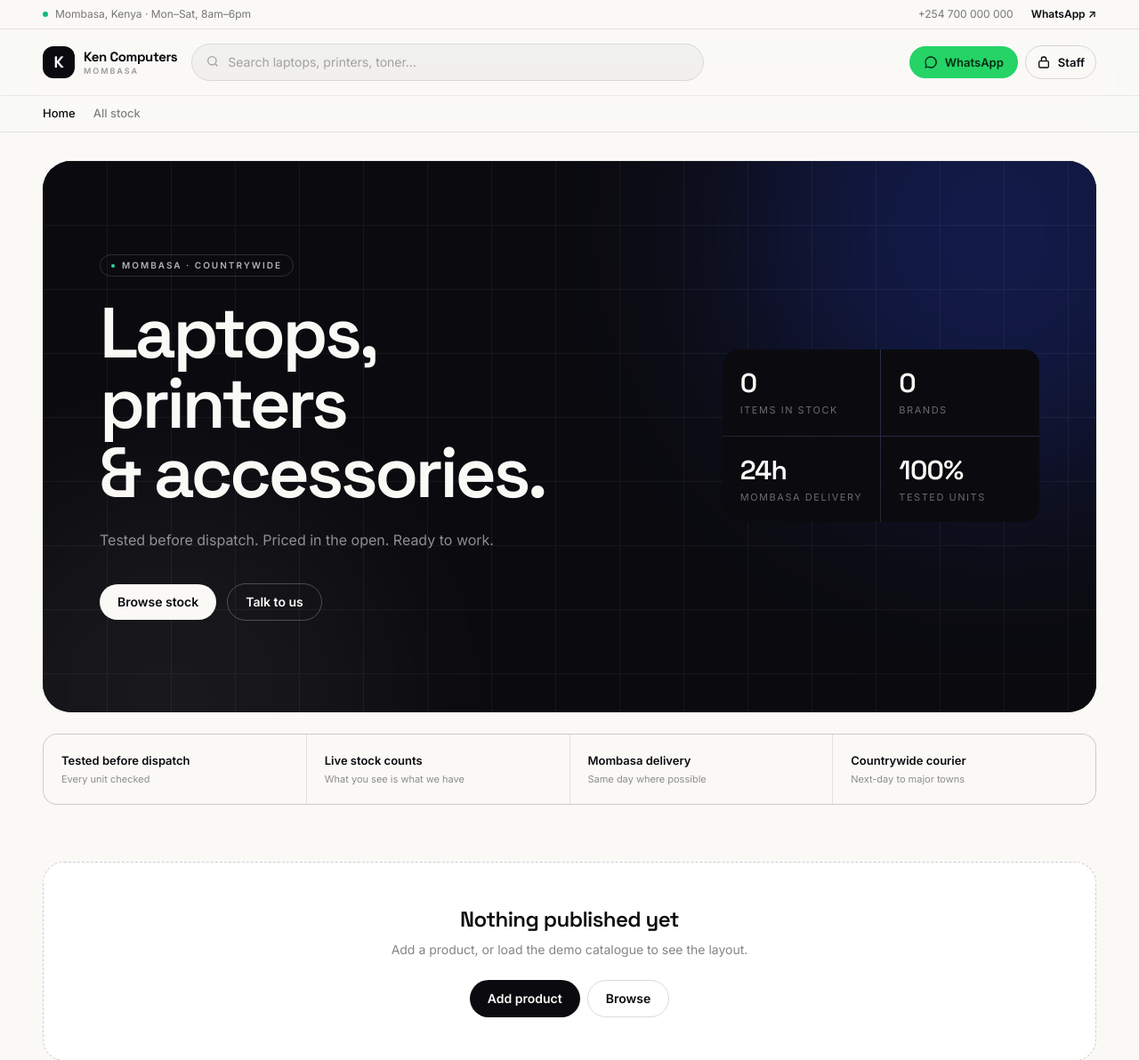
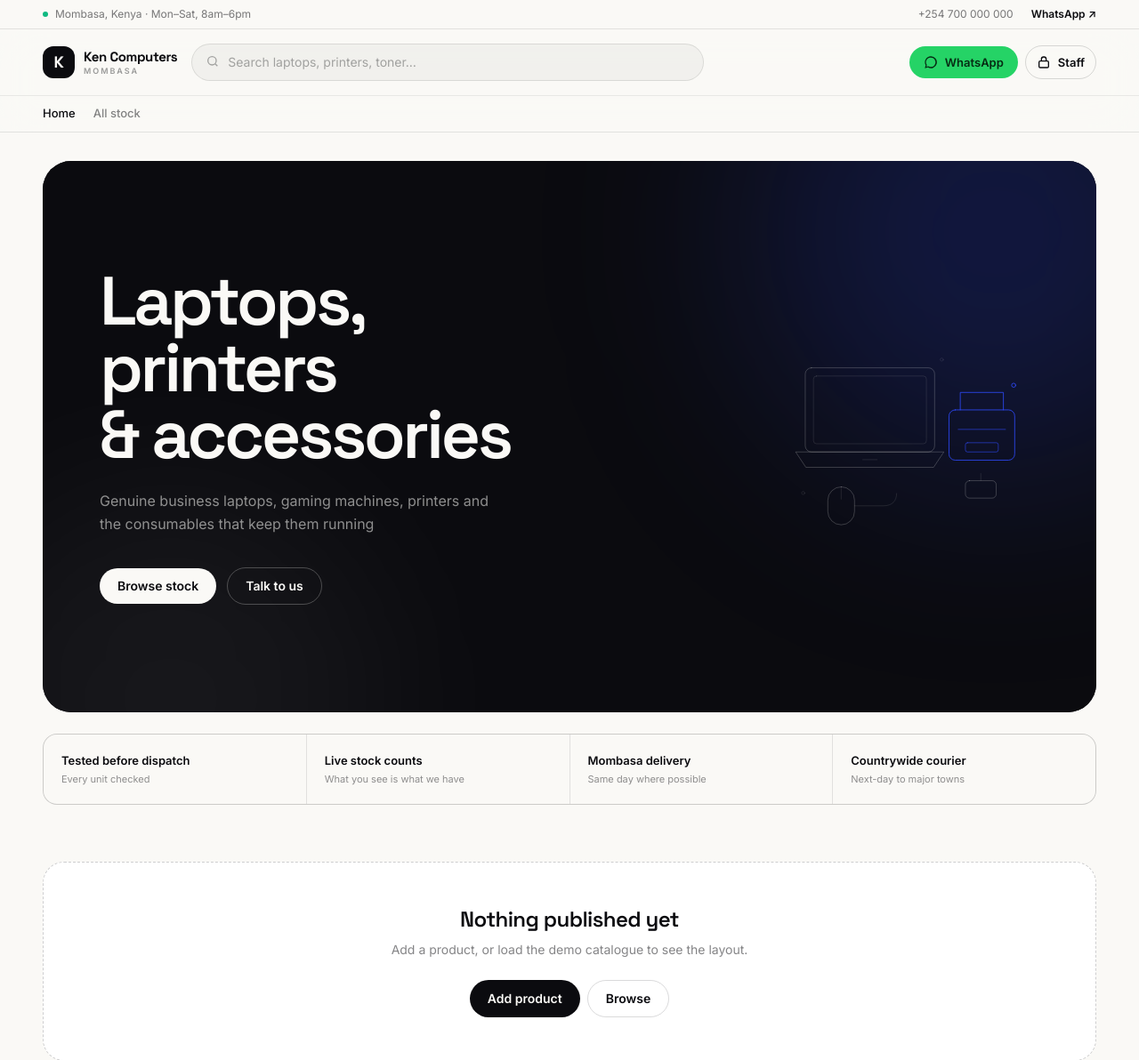
Before and after one commit to Afuyah/ken-computers-product-catalogue, a Flask app: page / in a window 1280 px wide. Shown: the top 1192 px of the page at 89% size. Run offline with Flask 3, Linux system fonts and the light colour scheme; style sheets or scripts are compiled from the project's sources.

Commit message:
Unique brand pages and a simplified hero with custom line-art SVG

```diff
--- a/app/__init__.py
+++ b/app/__init__.py
@@ -7,7 +7,7 @@ from werkzeug.middleware.proxy_fix import ProxyFix
 
 from .config import Config
 from .extensions import csrf, db, login_manager, migrate
-from .utils import format_kes, human_bytes, truncate
+from .utils import format_kes, human_bytes, make_slug as _slugify, truncate
 
 
 def create_app(config_object: type | None = None) -> Flask:
@@ -40,6 +40,7 @@ def create_app(config_object: type | None = None) -> Flask:
     app.jinja_env.filters["kes"] = format_kes
     app.jinja_env.filters["bytes"] = human_bytes
     app.jinja_env.filters["summary"] = truncate
+    app.jinja_env.filters["slugify"] = _slugify
 
     @app.template_filter("abs_url")
     def absolute_url(value: str | None) -> str:
--- a/app/public.py
+++ b/app/public.py
@@ -26,7 +26,7 @@ from .models import Category, Product, ProductSlug
 from .search import build_query
 from .settings import prices_visible
 from .storage import storage_is_local
-from .utils import safe_next, truncate
+from .utils import make_slug, safe_next, truncate
 
 bp = Blueprint("public", __name__)
 
@@ -90,6 +90,43 @@ def _base_query():
     return select(Product).where(_published())
 
 
+def _brand_rows() -> list[tuple[str, int]]:
+    """Distinct brands with published counts, biggest first."""
+    return [
+        (name, count)
+        for name, count in db.session.execute(
+            select(Product.brand, func.count(Product.id))
+            .where(_published(), Product.brand.isnot(None), Product.brand != "")
+            .group_by(Product.brand)
+            .order_by(func.count(Product.id).desc())
+        ).all()
+    ]
+
+
+@bp.get("/b/<slug>")
+def brand(slug: str):
+    match = next((name for name, _ in _brand_rows() if make_slug(name) == slug), None)
+    if match is None:
+        abort(404)
+
+    stmt = _apply_filters(_base_query()).where(Product.brand == match)
+    sort = request.args.get("sort", "new")
+    stmt = stmt.order_by(*SORTS.get(sort, SORTS["new"]))
+    page = request.args.get("page", 1, type=int)
+    pagination = db.paginate(
+        stmt, page=page, per_page=current_app.config["PRODUCTS_PER_PAGE"], error_out=False
+    )
+
+    return render_template(
+        "public/brand.html",
+        brand_name=match,
+        brand_slug=slug,
+        pagination=pagination,
+        products=pagination.items,
+        sort=sort,
+    )
+
+
 @bp.get("/")
 def home():
     featured = db.session.scalars(
@@ -131,11 +168,17 @@ def home():
         display_categories = categories
 
     total = db.session.scalar(select(func.count(Product.id)).where(_published())) or 0
+    brands = [
+        {"name": name, "slug": make_slug(name), "count": count}
+        for name, count in _brand_rows()
+        if name.strip().lower() not in {"", "other"}
+    ]
     return render_template(
         "public/home.html",
         featured=featured,
         latest=latest,
         categories=display_categories,
+        brands=brands,
         brand_view=brand_view,
         counts=counts,
         total=total,
--- a/app/templates/public/_hero.html
+++ b/app/templates/public/_hero.html
@@ -46,22 +46,17 @@
     {% else %}
       <article class="hero-slide is-active absolute inset-0" data-slide aria-hidden="false">
         <div class="absolute inset-0 bg-ink"></div>
-        <div class="absolute -right-40 -top-48 h-[34rem] w-[34rem] rounded-full bg-accent/25 blur-[120px]"></div>
-        <div class="absolute -bottom-56 -left-24 h-[30rem] w-[30rem] rounded-full bg-paper/[0.06] blur-[100px]"></div>
-        <div class="absolute inset-0 opacity-[0.05]"
-             style="background-image:linear-gradient(to right,#FAF9F6 1px,transparent 1px),linear-gradient(to bottom,#FAF9F6 1px,transparent 1px);background-size:72px 72px"></div>
+        <div class="absolute -right-40 -top-48 h-[34rem] w-[34rem] rounded-full bg-accent/20 blur-[120px]"></div>
+        <div class="absolute -bottom-56 -left-24 h-[30rem] w-[30rem] rounded-full bg-paper/[0.05] blur-[100px]"></div>
 
         <div class="relative flex h-full min-h-[540px] items-center px-6 py-14 sm:min-h-[560px] sm:px-10 lg:min-h-[620px] lg:px-16">
           <div class="grid w-full items-center gap-12 lg:grid-cols-12">
-            <div class="lg:col-span-7">
-              <span class="inline-flex items-center gap-2 rounded-full border border-paper/15 px-3 py-1 text-[10px] font-semibold uppercase tracking-[0.2em] text-paper/70">
-                <span class="h-1 w-1 rounded-full bg-emerald-400"></span>Mombasa · Countrywide
-              </span>
-              <h1 class="mt-6 font-display text-[clamp(2.6rem,6.4vw,5rem)] font-semibold leading-[0.98] tracking-tightest">
-                Laptops, printers<br>&amp; accessories.
+            <div class="lg:col-span-6">
+              <h1 class="font-display text-[clamp(2.6rem,6vw,4.8rem)] font-semibold leading-[0.98] tracking-tightest">
+                Laptops, printers<br class="hidden sm:block">&amp; accessories
               </h1>
               <p class="mt-6 max-w-md text-base leading-relaxed text-paper/55">
-                Tested before dispatch. Priced in the open. Ready to work.
+                Genuine business laptops, gaming machines, printers and the consumables that keep them running
               </p>
               <div class="mt-9 flex flex-wrap items-center gap-3">
                 <a href="{{ url_for('public.search') }}" class="btn bg-paper text-ink hover:bg-white">Browse stock</a>
@@ -73,25 +68,33 @@
               </div>
             </div>
 
-            <div class="lg:col-span-5 lg:justify-self-end">
-              <div class="grid w-full max-w-sm grid-cols-2 gap-px overflow-hidden rounded-2xl bg-paper/10">
-                <div class="bg-ink p-5">
-                  <p class="font-display text-3xl font-semibold">{{ total }}</p>
-                  <p class="mt-1 text-[11px] uppercase tracking-[0.14em] text-paper/40">Items in stock</p>
-                </div>
-                <div class="bg-ink p-5">
-                  <p class="font-display text-3xl font-semibold">{{ brand_count }}</p>
-                  <p class="mt-1 text-[11px] uppercase tracking-[0.14em] text-paper/40">Brands</p>
-                </div>
-                <div class="bg-ink p-5">
-                  <p class="font-display text-3xl font-semibold">24h</p>
-                  <p class="mt-1 text-[11px] uppercase tracking-[0.14em] text-paper/40">Mombasa delivery</p>
-                </div>
-                <div class="bg-ink p-5">
-                  <p class="font-display text-3xl font-semibold">100%</p>
-                  <p class="mt-1 text-[11px] uppercase tracking-[0.14em] text-paper/40">Tested units</p>
-                </div>
-              </div>
+            <div class="hidden lg:col-span-6 lg:block lg:justify-self-end">
+              <svg viewBox="0 0 520 440" class="h-auto w-full max-w-[520px] text-paper/25" fill="none"
+                   stroke="currentColor" stroke-width="1.4" stroke-linecap="round" stroke-linejoin="round" aria-hidden="true">
+                <!-- laptop -->
+                <rect x="64" y="86" width="252" height="164" rx="12"/>
+                <rect x="80" y="102" width="220" height="132" rx="6" stroke-opacity=".5"/>
+                <path d="M46 250h288l-20 30H66z"/>
+                <path d="M176 265h28" stroke-opacity=".5"/>
+                <!-- printer -->
+                <g class="text-accent" stroke="currentColor">
+                  <rect x="344" y="168" width="128" height="98" rx="12"/>
+                  <path d="M366 168v-34h84v34"/>
+                  <path d="M362 206h92" stroke-opacity=".7"/>
+                  <rect x="376" y="232" width="64" height="18" rx="4" stroke-opacity=".7"/>
+                </g>
+                <!-- mouse + cable -->
+                <rect x="108" y="318" width="52" height="74" rx="26"/>
+                <path d="M134 318v24" stroke-opacity=".5"/>
+                <path d="M160 355h56c18 0 26-10 26-24" stroke-opacity=".5"/>
+                <!-- small accessory: adapter -->
+                <rect x="376" y="306" width="60" height="34" rx="8"/>
+                <path d="M406 306v-14" stroke-opacity=".5"/>
+                <!-- accents -->
+                <circle cx="470" cy="120" r="4" class="text-accent" stroke="currentColor"/>
+                <circle cx="60" cy="330" r="3" stroke-opacity=".4"/>
+                <circle cx="330" cy="70" r="3" stroke-opacity=".4"/>
+              </svg>
             </div>
           </div>
         </div>
--- a/app/templates/public/home.html
+++ b/app/templates/public/home.html
@@ -4,7 +4,7 @@
 {% block title %}{{ site_name }} — Laptops, Printers &amp; Accessories in Mombasa{% endblock %}
 
 {% block content %}
-{{ hero(banners, total, categories | length) }}
+{{ hero(banners) }}
 
 <!-- proof strip -->
 <section class="mt-6 grid grid-cols-2 gap-px overflow-hidden rounded-2xl border border-ink/10 bg-ink/10 sm:grid-cols-4">
@@ -22,25 +22,23 @@
   {% endfor %}
 </section>
 
-{% if categories %}
+{% if brands %}
 <section class="mt-14 lg:mt-20">
   <div class="flex items-end justify-between gap-6">
     <div>
       <p class="eyebrow">Browse</p>
-      <h2 class="mt-2 font-display text-3xl font-semibold tracking-tight sm:text-4xl">
-        {{ 'Shop by brand' if brand_view else 'Shop by category' }}
-      </h2>
+      <h2 class="mt-2 font-display text-3xl font-semibold tracking-tight sm:text-4xl">Shop by brand</h2>
     </div>
     <a href="{{ url_for('public.search') }}" class="link-underline shrink-0 text-sm">All stock</a>
   </div>
 
   <div class="mt-8 grid grid-cols-2 gap-3 sm:grid-cols-3 lg:grid-cols-4 xl:grid-cols-6">
-    {% for category in categories %}
-      <a href="{{ url_for('public.category', slug=category.slug) }}"
+    {% for brand in brands %}
+      <a href="{{ url_for('public.brand', slug=brand.slug) }}"
          class="group flex items-center justify-between gap-3 rounded-xl border border-ink/10 bg-white px-4 py-4 transition duration-200 hover:-translate-y-0.5 hover:border-ink/25 hover:shadow-lift">
         <span class="min-w-0">
-          <span class="block truncate text-[13px] font-semibold text-ink">{{ category.name }}</span>
-          <span class="mt-0.5 block text-[11px] text-ink/40">{{ counts.get(category.id, 0) }}</span>
+          <span class="block truncate text-[13px] font-semibold text-ink">{{ brand.name }}</span>
+          <span class="mt-0.5 block text-[11px] text-ink/40">{{ brand.count }} item(s)</span>
         </span>
         <svg class="h-4 w-4 shrink-0 text-ink/20 transition group-hover:translate-x-0.5 group-hover:text-ink" fill="none" stroke="currentColor" stroke-width="2" viewBox="0 0 24 24"><path d="M5 12h14"/><path d="m13 6 6 6-6 6"/></svg>
       </a>
--- a/app/templates/public/product.html
+++ b/app/templates/public/product.html
@@ -117,7 +117,10 @@
     </div>
 
     <h1 class="mt-3 text-2xl font-black leading-tight tracking-tight sm:text-3xl">{{ product.title }}</h1>
-    {% if product.brand %}<p class="mt-1 text-sm text-slate-500">Brand: <span class="font-medium text-slate-700">{{ product.brand }}</span> · SKU {{ product.sku }}</p>{% endif %}
+    {% if product.brand %}<p class="mt-2 text-sm text-slate-500">Brand:
+      <a class="font-medium text-slate-800 underline decoration-slate-300 underline-offset-4 hover:text-accent hover:decoration-accent"
+         href="{{ url_for('public.brand', slug=product.brand | slugify) }}">{{ product.brand }}</a>
+      · SKU {{ product.sku }}</p>{% endif %}
 
     {% if show_prices %}
       {% if product.price_kes > 0 %}
--- a/scripts/smoke.py
+++ b/scripts/smoke.py
@@ -49,6 +49,8 @@ public_checks = [
     ("/", 200),
     ("/search", 200),
     ("/search?q=hp", 200),
+    ("/b/hp", 200),
+    ("/b/does-not-exist", 404),
     ("/robots.txt", 200),
     ("/sitemap.xml", 200),
     ("/admin/login", 200),
```
Also changed, not shown: app/templates/public/brand.html (added, +54 -0 lines).
